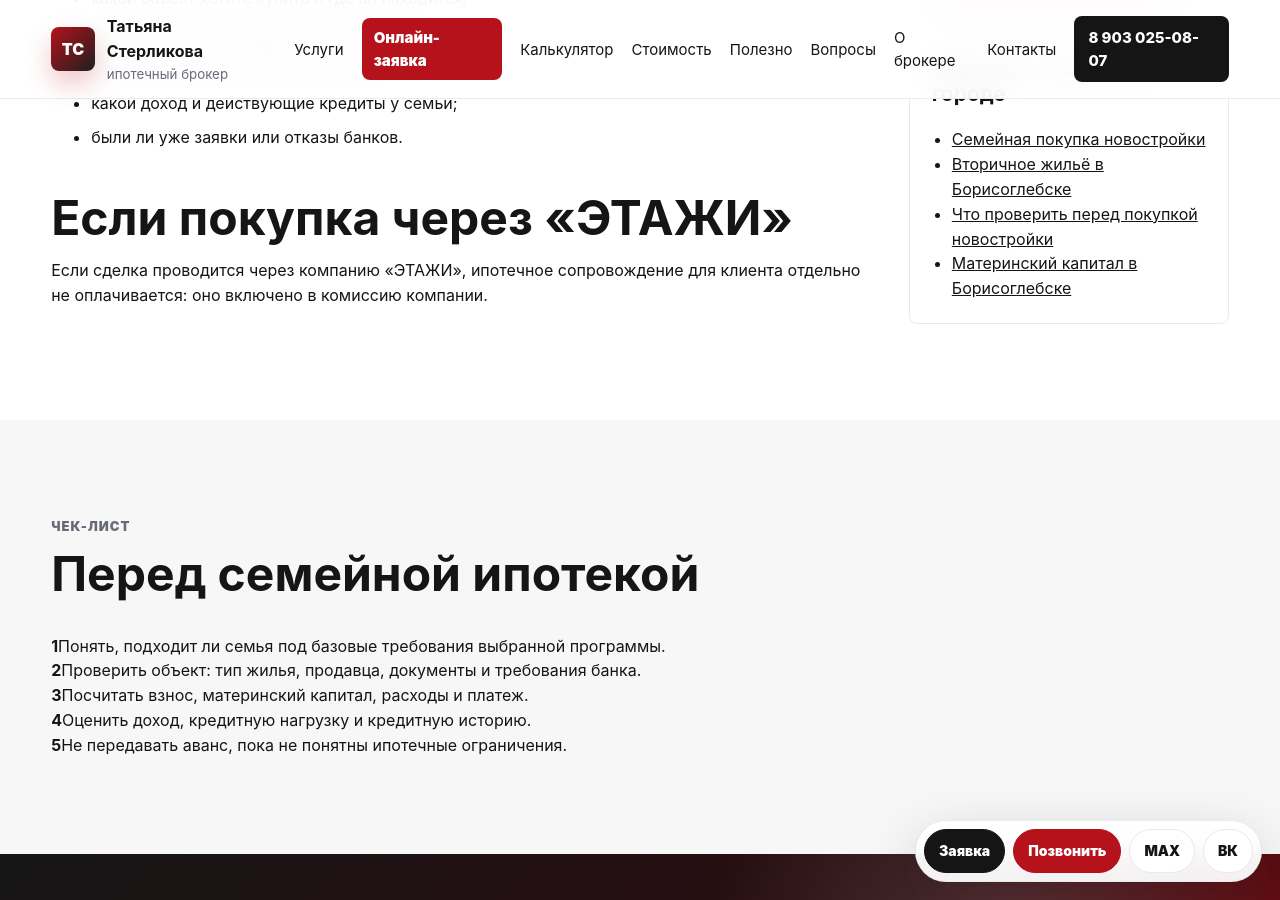
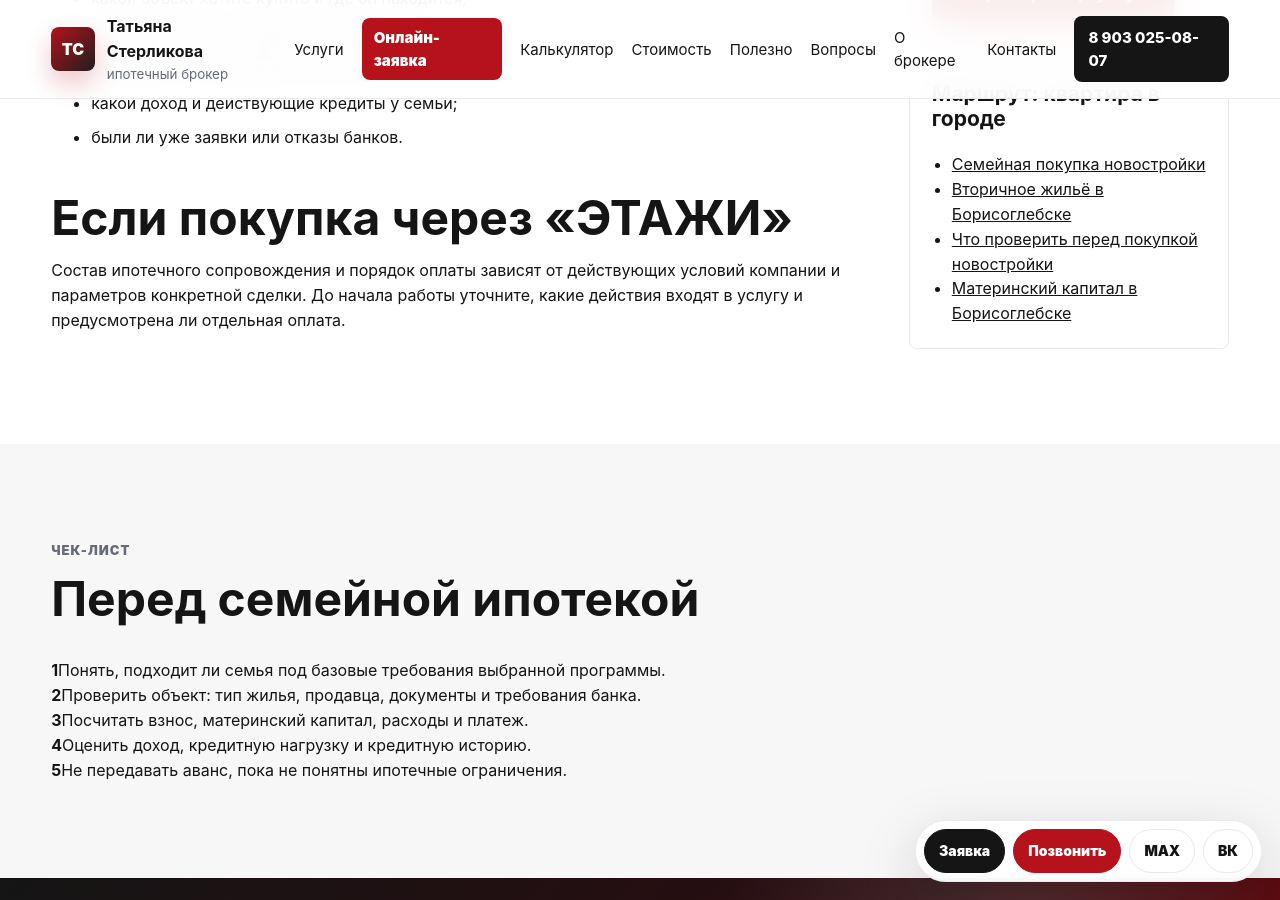
Before and after one commit to deputat36/broker, a Jekyll site: the page built from geo/borisoglebsk/semeynaya-ipoteka.md, in a window 1280 px wide and 900 px high, scrolled down 1902 px. Built offline with Jekyll 4.4.1, drawn with Linux system fonts in a browser that asks for light colours; our own code applies the rules of GitHub Pages for plain Markdown files.

Commit message:
Уточнить условия ЭТАЖИ по семейной ипотеке в Борисоглебске

```diff
--- a/geo/borisoglebsk/semeynaya-ipoteka.md
+++ b/geo/borisoglebsk/semeynaya-ipoteka.md
@@ -42,7 +42,7 @@
     </ul>
 
     <h2>Если покупка через «ЭТАЖИ»</h2>
-    <p>Если сделка проводится через компанию «ЭТАЖИ», ипотечное сопровождение для клиента отдельно не оплачивается: оно включено в комиссию компании.</p>
+    <p>Состав ипотечного сопровождения и порядок оплаты зависят от действующих условий компании и параметров конкретной сделки. До начала работы уточните, какие действия входят в услугу и предусмотрена ли отдельная оплата.</p>
   </article>
 
   <aside class="sidebar">
```
